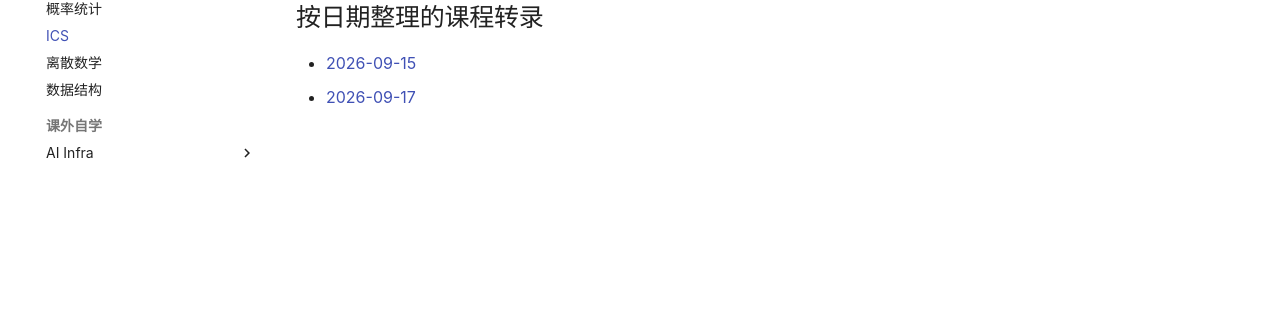
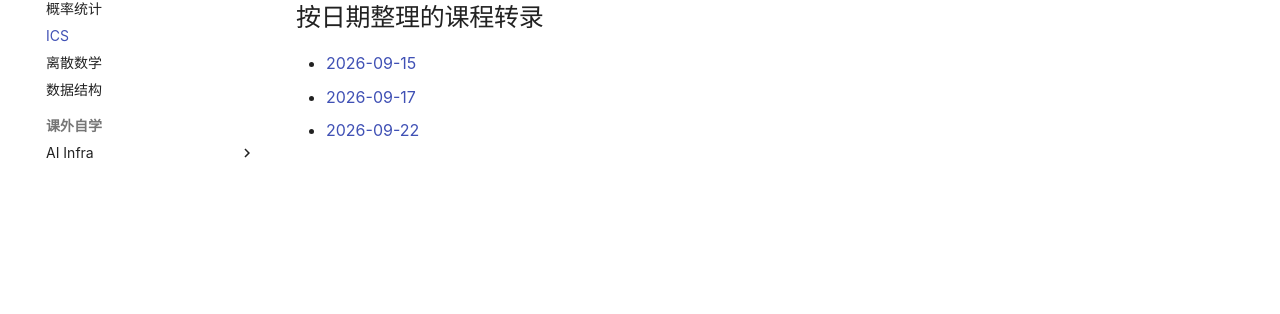
Before and after one commit to Lodpixel/Lec-Notes, an MkDocs documentation site: the page built from docs/课内/ics/index.md, in a window 1280 px wide. Shown: the part 245-559 px from the top of the page. Built offline with MkDocs 1.6.1 and Material for MkDocs 9.7.7, drawn with Linux system fonts in a browser that asks for light colours; comment, search, counter and statistics services are not loaded.

Commit message:
Update lecture transcript: docs/课内/ics/index.md

```diff
--- a/docs/课内/ics/index.md
+++ b/docs/课内/ics/index.md
@@ -6,3 +6,5 @@
 
 - [2026-09-15](2026-09-15.md)
 - [2026-09-17](2026-09-17.md)
+
+- [2026-09-22](2026-09-22.md)
```
